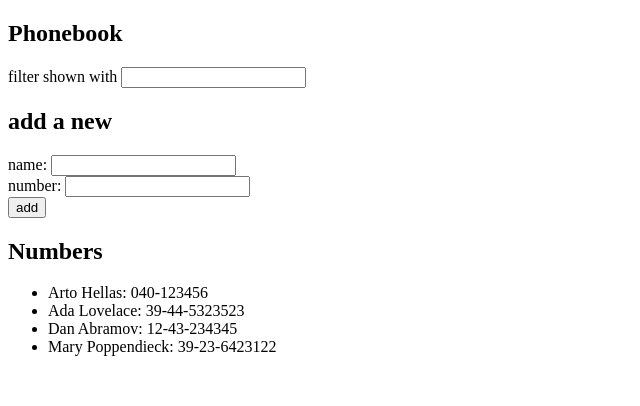
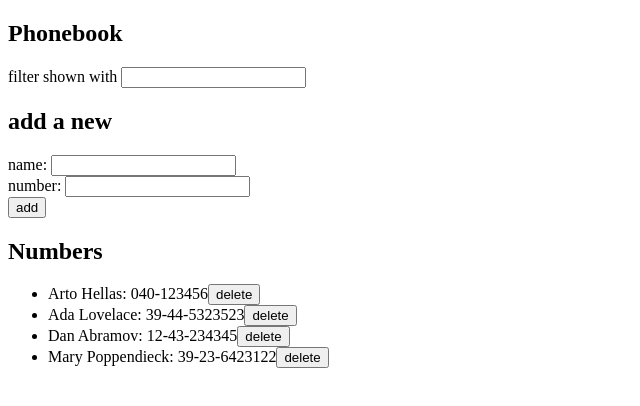
Before and after one commit to jevgenix/FullStackOpen, a React (Create React App) app in the folder osa2/puhelinluettelo/: page / in a window 1280 px wide. Shown: the top 406 px of the page, without its empty margins (0-640 px from the left). Built offline with nearby package versions, Linux system fonts and the light colour scheme; data requests are answered from the project's data file.

Commit message:
step10 done

```diff
--- a/osa2/puhelinluettelo/src/App.js
+++ b/osa2/puhelinluettelo/src/App.js
@@ -1,8 +1,8 @@
 import { useState, useEffect } from "react";
-import PersonForm from "./components/Form";
+import PersonForm from "./components/PersonForm";
 import Numbers from "./components/Numbers";
 import FilterForm from "./components/FilterForm";
-import axios from "axios";
+import personService from "./services/persons";
 
 const App = () => {
   const [persons, setPersons] = useState([]);
@@ -10,9 +10,11 @@ const App = () => {
   const [newNumber, setNewNumber] = useState("");
   const [newFilter, setNewFilter] = useState("");
 
+  const [detele, setDelete] = useState(false);
+
   useEffect(() => {
-    axios.get("http://localhost:3001/persons").then((response) => {
-      setPersons(response.data);
+    personService.getAll().then((initialPersons) => {
+      setPersons(initialPersons);
     });
   }, []);
 
@@ -32,27 +34,81 @@ const App = () => {
     event.preventDefault();
 
     const personObject = {
-      id: persons.length + 1,
       name: newName,
       number: newNumber,
+      id: persons.length + 1,
     };
 
     let bool = true;
     persons.filter((person) => {
       if (person.name.toLowerCase() === personObject.name.toLowerCase()) {
+        if (
+          window.confirm(
+            `${person.name} is already added to phonebook, replace the old number with a new one?`
+          )
+        ) {
+          // test
+          console.log(
+            `${person.name}'s ${person.number} is replaced with new ${personObject.number} number`
+          );
+          const personData = persons.find((n) => n.name === newName);
+          const changedPerson = { ...personData, number: newNumber };
+
+          personService
+            .update(person.id, changedPerson)
+            .then((returnedPerson) => {
+              setPersons(
+                persons.map((person) =>
+                  person.name === newName ? returnedPerson : person
+                )
+              );
+            })
+            .catch((error) => {
+              console.log(error);
+            });
+          bool = false;
+          setNewName("");
+          setNewNumber("");
+        }
+      } else {
         bool = false;
-        return alert(`${personObject.name} is already added to phonebook`);
       }
     });
+    if (bool) {
+      personService
+        .create(personObject)
+        .then((returnedObject) => {
+          setPersons(persons.concat(returnedObject));
+          console.log(`Person ${personObject.name} added`);
+          setNewName("");
+          setNewNumber("");
+        })
+        .catch((error) => {
+          console.log(error);
+        });
+    }
+  };
 
-    if (bool) setPersons(persons.concat(personObject));
+  const toggleToDelete = (id, name) => {
+    return () => {
+      if (window.confirm(`Delete ${name}?`)) {
+        console.log(`poistettiin ${name}`);
+        personService
+          .remove(id)
+          .then(() => {
+            setPersons(persons.filter((n) => n.id !== id));
+          })
+          .catch((err) => {
+            console.log(err);
+          });
+      }
+    };
   };
 
   return (
     <div>
       <h2>Phonebook</h2>
       <FilterForm onChange={handleFilterChange} />
-
       <h2>add a new</h2>
       <PersonForm
         onSubmit={addPerson}
@@ -61,10 +117,13 @@ const App = () => {
         handleNumberChange={handleNumberChange}
         newNumber={newNumber}
       />
-
       <h2>Numbers</h2>
       <ul>
-        <Numbers newFilter={newFilter} persons={persons} />
+        <Numbers
+          newFilter={newFilter}
+          persons={persons}
+          toggleToDelete={toggleToDelete}
+        />
       </ul>
     </div>
   );
--- a/osa2/puhelinluettelo/src/components/Numbers.js
+++ b/osa2/puhelinluettelo/src/components/Numbers.js
@@ -1,6 +1,6 @@
 import Person from "./Person";
 
-const Numbers = ({ persons, newFilter }) => {
+const Numbers = ({ persons, newFilter, toggleToDelete }) => {
   const filter = persons
     .filter((person) => {
       if (newFilter === "") {
@@ -9,7 +9,13 @@ const Numbers = ({ persons, newFilter }) => {
         return person;
       }
     })
-    .map((person) => <Person key={person.id} persons={person} />);
+    .map((person) => (
+      <Person
+        key={person.id}
+        persons={person}
+        toggleToDelete={toggleToDelete(person.id, person.name)}
+      />
+    ));
   return filter;
 };
 export default Numbers;
--- a/osa2/puhelinluettelo/src/components/Person.js
+++ b/osa2/puhelinluettelo/src/components/Person.js
@@ -1,7 +1,8 @@
-const Person = ({ persons }) => {
+const Person = ({ persons, toggleToDelete }) => {
   return (
     <li>
       {persons.name}: {persons.number}
+      <button onClick={toggleToDelete}>delete</button>
     </li>
   );
 };
--- /dev/null
+++ b/osa2/puhelinluettelo/src/services/persons.js
@@ -0,0 +1,26 @@
+import axios from "axios";
+
+const baseUrl = "http://localhost:3001/persons";
+
+const getAll = () => {
+  const request = axios.get(baseUrl);
+  return request.then((response) => response.data);
+};
+
+const create = (personObject) => {
+  const request = axios.post(baseUrl, personObject);
+  return request.then((response) => response.data);
+};
+
+const remove = (id) => {
+  const request = axios.delete(`${baseUrl}/${id}`);
+  return request.then((response) => response.data);
+};
+
+// not ready
+const update = (id, personObject) => {
+  const request = axios.put(`${baseUrl}/${id}`, personObject);
+  return request.then((response) => response.data);
+};
+
+export default { getAll, create, remove, update };
```
Also changed, not shown: osa2/puhelinluettelo/db.json (line endings or trailing spaces), osa2/puhelinluettelo/src/components/PersonForm.js (renamed from osa2/puhelinluettelo/src/components/Form.js).
